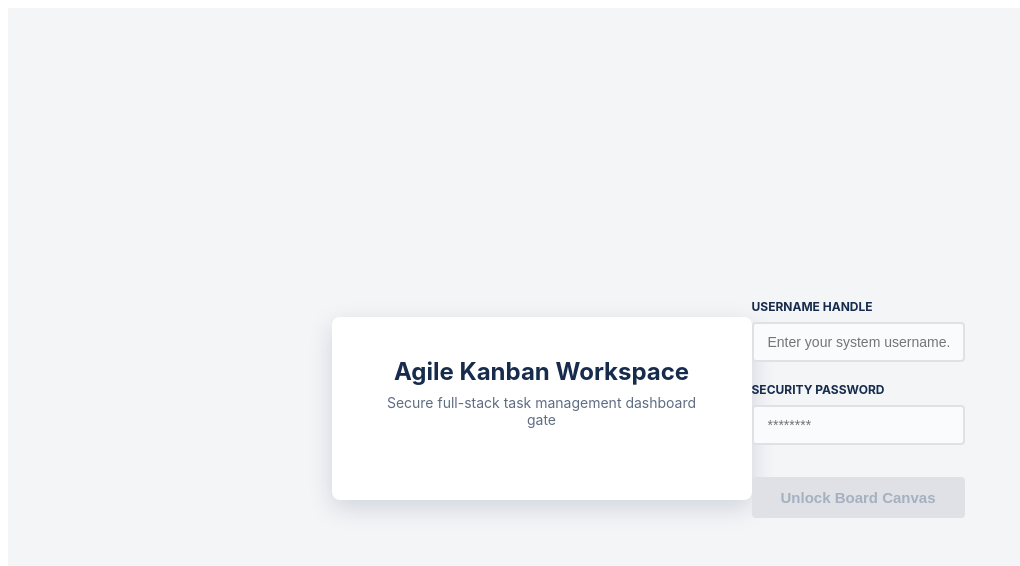
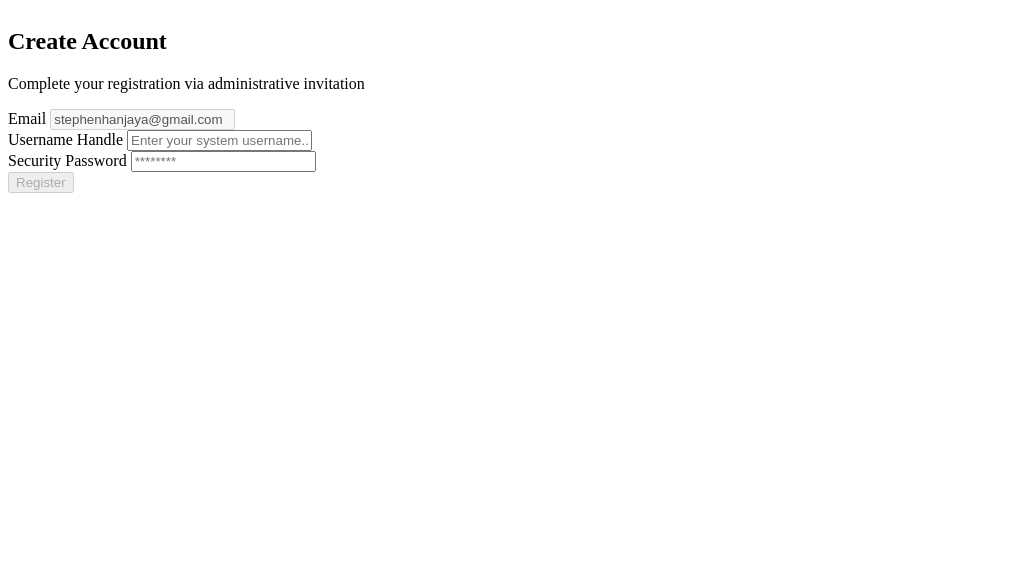
Before and after one commit to shugyoza/kanban, an Angular app in the folder kanban-frontend/: page /register in a window 1280 px wide. Before the commit this address led to /login. Shown: the top 566 px of the page, without its empty margins (0-1020 px from the left). Built offline with nearby package versions, Linux system fonts and the light colour scheme; no server answers.

Commit message:
updated front end for invitation mailer implementation
Signed-off-by: Stephen Hanjaya <stephen.hanjaya@sonymusicpub.com>

```diff
--- a/kanban-frontend/src/app/app.routes.ts
+++ b/kanban-frontend/src/app/app.routes.ts
@@ -5,7 +5,7 @@ import { inviteGuard } from './guards/invite.guard';
 export const routes: Routes = [
     {
         path: 'invite',
-        // canActivate: [authGuard],
+        canActivate: [authGuard],
         loadComponent: () => import('./components/invite.component/invite.component').then(m => m.InviteComponent)
     },
     {
@@ -14,7 +14,7 @@ export const routes: Routes = [
     },
     {
         path: 'register',
-        canActivate: [inviteGuard],
+        // canActivate: [inviteGuard], // TODO: re-instate once mailer implementations have been tested and verified
         loadComponent: () => import('./components/register.component/register.component').then(m => m.RegisterComponent)
     },
     {
--- a/kanban-frontend/src/app/components/invite.component/invite.component.ts
+++ b/kanban-frontend/src/app/components/invite.component/invite.component.ts
@@ -34,7 +34,7 @@ export class InviteComponent {
         body: { email: value() },
       }),
       onSuccess: (response: HttpResponse<void>, { value }) => {
-        if (response.ok) {
+        if (response?.ok) {
           // Cache successful validations
           this.validatedEmails.add(value());
         }
@@ -80,7 +80,8 @@ export class InviteComponent {
 
     this.inviteService.getInvitationToken({
       userId,
-      email: this.inviteModel().email
+      email: this.inviteModel().email,
+      registerUrl: `${window.location.origin}/register`
     }).pipe(
       takeUntilDestroyed(this.destroyRef),
     ).subscribe({
--- a/kanban-frontend/src/app/components/login.component/login.component.ts
+++ b/kanban-frontend/src/app/components/login.component/login.component.ts
@@ -1,6 +1,6 @@
 import { Component, inject, signal } from '@angular/core';
 import { AuthService } from '../../services/auth.service';
-import { Credentials } from '../../models/auth.model';
+import { LoginCredentials } from '../../models/auth.model';
 import { form, minLength, required, FormField } from '@angular/forms/signals';
 import { finalize } from 'rxjs';
 import { Router } from '@angular/router';
@@ -15,7 +15,7 @@ export class LoginComponent {
   private readonly authService = inject(AuthService);
   private readonly router = inject(Router);
 
-  private readonly credentialsModel = signal<Required<Credentials>>({
+  private readonly credentialsModel = signal<Required<LoginCredentials>>({
     username: '',
     password: ''
   });
--- a/kanban-frontend/src/app/components/register.component/register.component.html
+++ b/kanban-frontend/src/app/components/register.component/register.component.html
@@ -11,6 +11,16 @@
     </section>
 
     <form class="register-form-fields" (submit)="submitRegister($event)">
+
+        <div class="input-group-row">
+            <label for="email">
+                Email
+            </label>
+            <input
+                type="text"
+                id="email"
+                [formField]="registerForm.email" />
+        </div>
 
         <div class="input-group-row">
             <label for="username">
--- a/kanban-frontend/src/app/components/register.component/register.component.ts
+++ b/kanban-frontend/src/app/components/register.component/register.component.ts
@@ -1,8 +1,8 @@
 import { Component, DestroyRef, inject, signal } from '@angular/core';
 import { AuthService } from '../../services/auth.service';
-import { Credentials } from '../../models/auth.model';
+import { RegisterCredentials } from '../../models/auth.model';
 import { ActivatedRoute } from '@angular/router';
-import { form, FormField, minLength, required } from '@angular/forms/signals';
+import { disabled, email, form, FormField, minLength, required } from '@angular/forms/signals';
 import { finalize } from 'rxjs';
 import { takeUntilDestroyed } from '@angular/core/rxjs-interop';
 
@@ -18,15 +18,17 @@ export class RegisterComponent {
   private readonly destroyRef = inject(DestroyRef);
   private readonly token = this.activatedRoute.snapshot.queryParamMap.get('token') ?? '';
 
-  private readonly credentialsModel = signal<Required<Credentials>>({
+  private readonly credentialsModel = signal<Required<RegisterCredentials>>({
     username: '',
-    password: ''
+    password: '',
+    email: 'stephenhanjaya@gmail.com', // TODO: update by grabbing from url queryParams
   })
 
   protected readonly registerForm = form(this.credentialsModel, schemaPath => {
+    disabled(schemaPath.email)
     required(schemaPath.username, { message: 'Username is required' });
     required(schemaPath.password, { message: 'Password is required' });
-    minLength(schemaPath.password, 8, { message: 'Password must be at least 8 characters long' })
+    minLength(schemaPath.password, 8, { message: 'Password must be at least 8 characters long' });
   });
 
   protected readonly loading = signal<boolean>(false);
--- a/kanban-frontend/src/app/models/auth.model.ts
+++ b/kanban-frontend/src/app/models/auth.model.ts
@@ -4,7 +4,11 @@ export interface User {
     createdAt: string;
 }
 
-export interface Credentials {
+export interface LoginCredentials {
     username: string;
     password?: string;
 }
+
+export interface RegisterCredentials extends LoginCredentials {
+    email: string;
+}
--- a/kanban-frontend/src/app/models/invite.model.ts
+++ b/kanban-frontend/src/app/models/invite.model.ts
@@ -1,6 +1,7 @@
 export interface CreateInvitationTokenRequest {
     userId: string;
     email: string;
+    registerUrl: string;
 }
 
 export interface CreateInvitationTokenResponse {
--- a/kanban-frontend/src/app/services/auth.service.ts
+++ b/kanban-frontend/src/app/services/auth.service.ts
@@ -1,7 +1,7 @@
 import { HttpClient } from '@angular/common/http';
 import { inject, Service, signal } from '@angular/core';
 import { Router } from '@angular/router';
-import { Credentials, User } from '../models/auth.model';
+import { RegisterCredentials, LoginCredentials, User } from '../models/auth.model';
 import { catchError, finalize, Observable, of, tap } from 'rxjs';
 import { rxResource } from '@angular/core/rxjs-interop';
 
@@ -20,9 +20,9 @@ export class AuthService {
 
     public readonly currentUser = this.userResource.value.asReadonly();
 
-    public register(credentials: Credentials): Observable<void> {
+    public register(credentials: RegisterCredentials): Observable<void> {
         return this.http.post<void>(
-            'api/auth/register',
+            '/api/auth/register',
             credentials
         ).pipe(
             tap(() => {
@@ -31,7 +31,7 @@ export class AuthService {
         )
     }
 
-    public login(credentials: Credentials): Observable<void> {
+    public login(credentials: LoginCredentials): Observable<void> {
         return this.http.post<void>(
             '/api/auth/login',
             credentials
```
